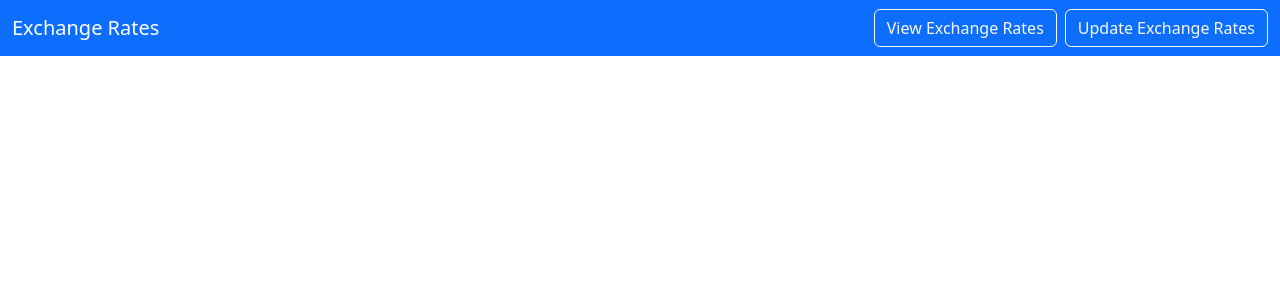
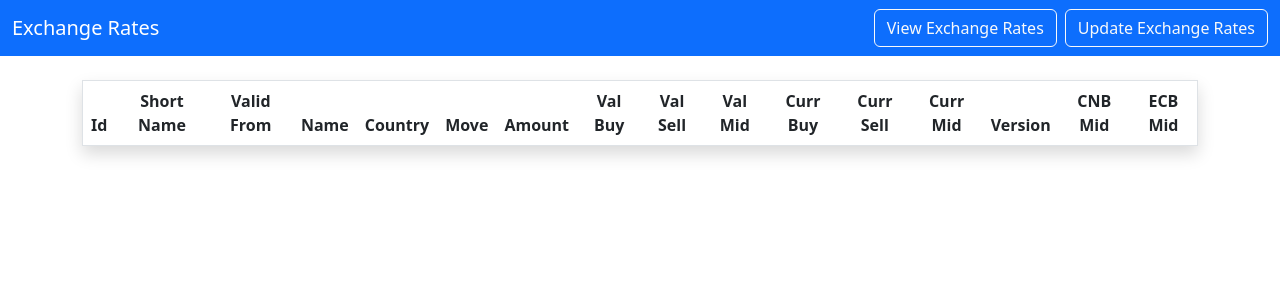
Before and after one commit to MatBures/ExchangeRateApplication-Front-end, a React (Create React App) app: page / in a window 1280 px wide. Shown: the top 300 px of the page. Built offline with nearby package versions, Linux system fonts and the light colour scheme.

Commit message:
Table prepared

```diff
--- a/src/App.js
+++ b/src/App.js
@@ -1,11 +1,13 @@
 import './App.css';
 import '../node_modules/bootstrap/dist/css/bootstrap.min.css';
 import  Navbar from './layout/Navbar';
+import Home from './pages/Home';
 
 function App() {
   return (
     <div className="App">
     <Navbar />
+    <Home />
     </div>
   );
 }
--- a/src/pages/Home.js
+++ b/src/pages/Home.js
@@ -0,0 +1,34 @@
+import React from 'react'
+
+export default function Home () {
+    return(
+        <div className='container'>
+            <div className='py-4'>
+                   <table className="table border shadow">
+                   <thead>
+                           <tr>
+                             <th>Id</th>
+                             <th>Short Name</th>
+                             <th>Valid From</th>
+                             <th>Name</th>
+                             <th>Country</th>
+                             <th>Move</th>
+                             <th>Amount</th>
+                             <th>Val Buy</th>
+                             <th>Val Sell</th>
+                             <th>Val Mid</th>
+                             <th>Curr Buy</th>
+                             <th>Curr Sell</th>
+                             <th>Curr Mid</th>
+                             <th>Version</th>
+                             <th>CNB Mid</th>
+                             <th>ECB Mid</th>
+                           </tr>
+                         </thead>
+
+                   </table>
+
+                </div>
+            </div>
+        )
+   }
```
